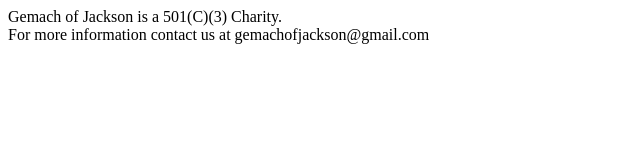
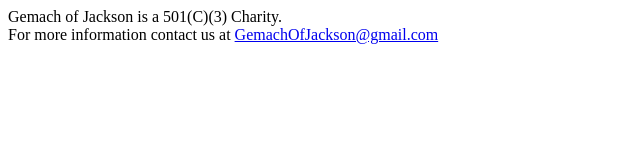
Before and after one commit to Shayac/gemachofjackson, a plain HTML site: page index.html in a window 1280 px wide. Shown: the whole page, without its empty margins (0-640 px from the left). Drawn offline with Linux system fonts and the light colour scheme.

Commit message:
add mailto

```diff
--- a/index.html
+++ b/index.html
@@ -8,6 +8,7 @@
   <body>
     Gemach of Jackson is a 501(C)(3) Charity.
     <br />
-    For more information contact us at gemachofjackson@gmail.com
+    For more information contact us at
+    <a href="mailto:gemachofjackson@gmail.com">GemachOfJackson@gmail.com</a>
   </body>
 </html>
```
